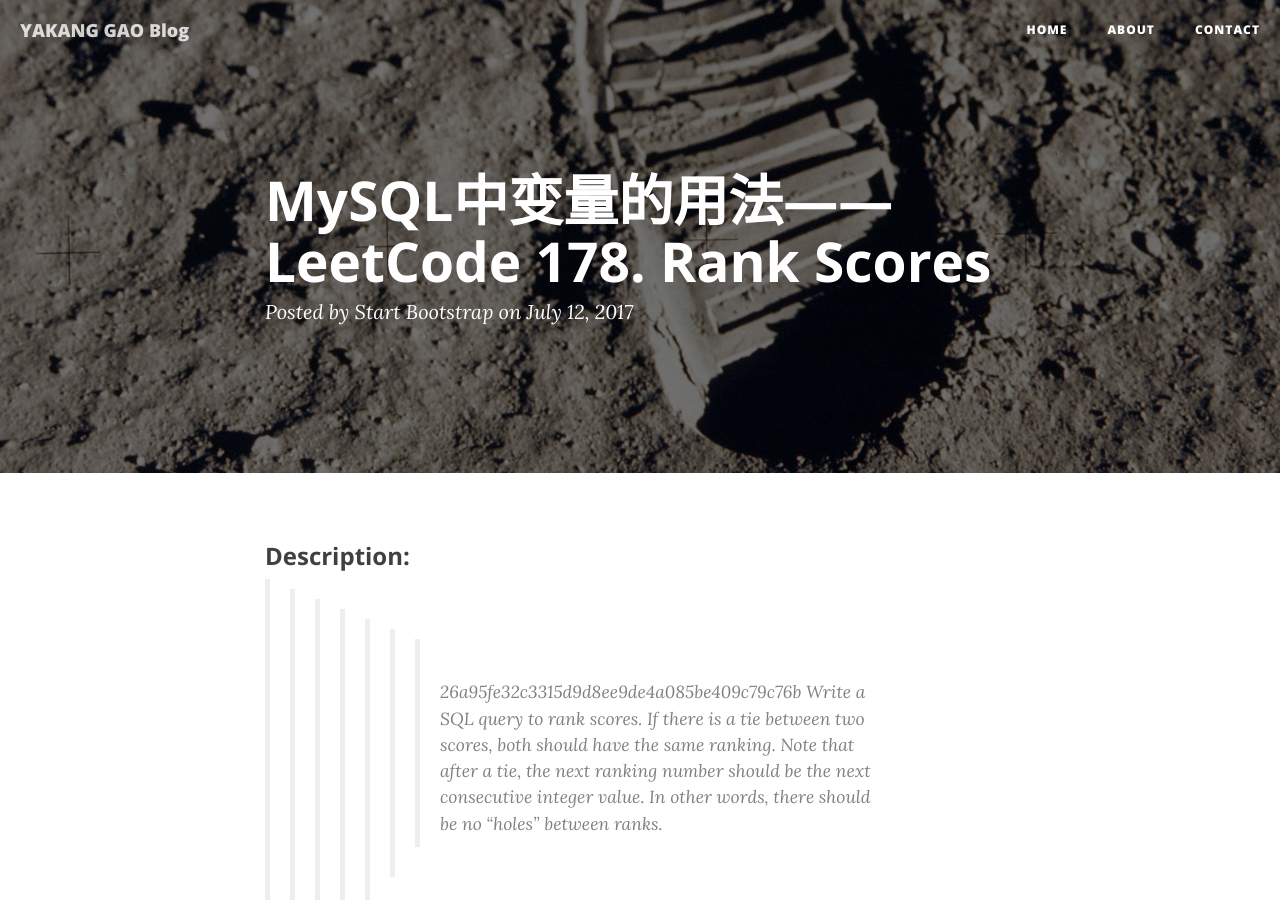
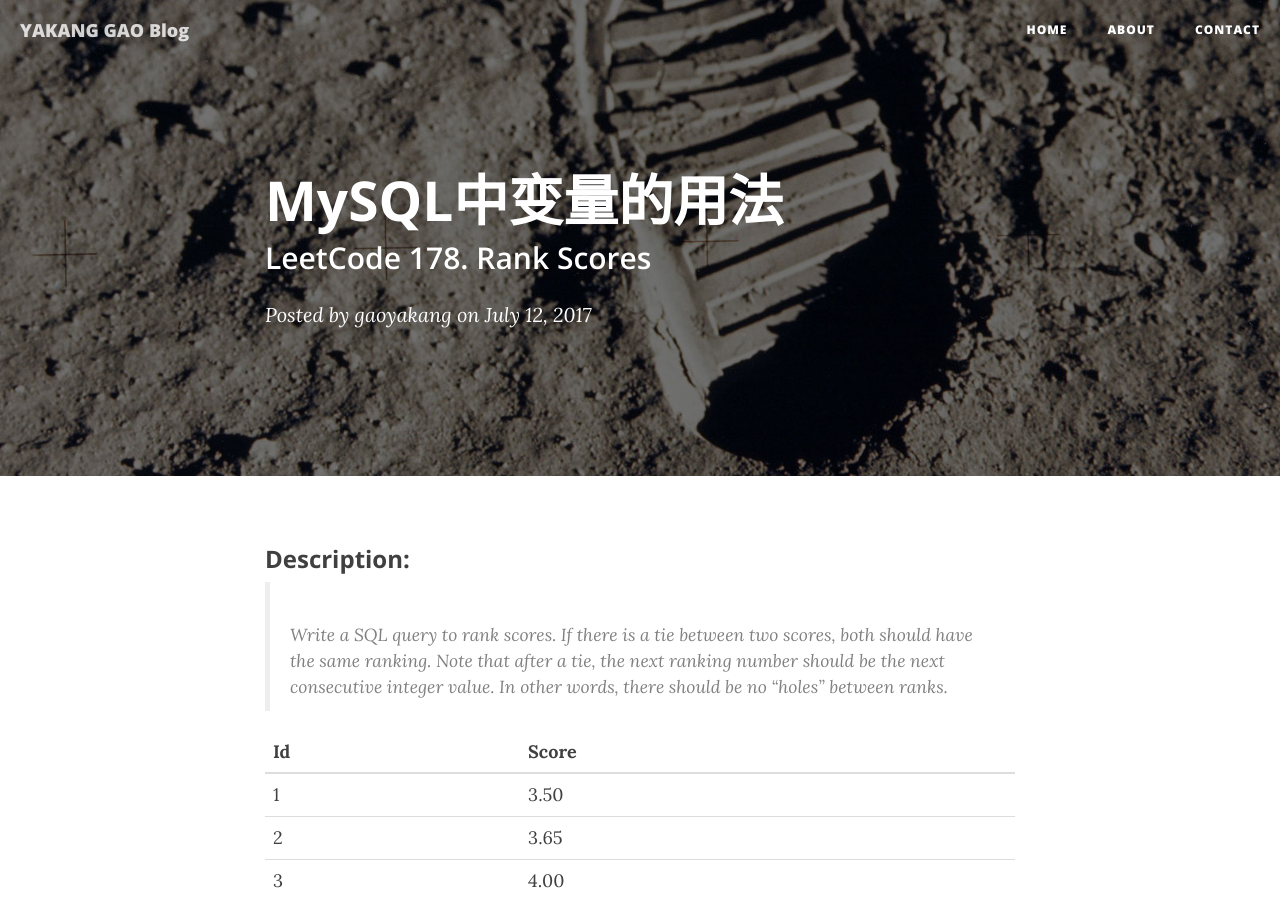
Before and after one commit to rever4433/rever4433.github.io, a Jekyll site: the page built from _posts/2017-07-12-formal-getstart.markdown, in a window 1280 px wide and 900 px high. Built offline with Jekyll 4.4.1, drawn with Linux system fonts in a browser that asks for light colours; nearby versions of some CDN libraries.

Commit message:
添加了一篇文章

```diff
--- a/_posts/2017-07-12-formal-getstart.markdown
+++ b/_posts/2017-07-12-formal-getstart.markdown
@@ -1,14 +1,14 @@
 ---
 layout:     post
-title:      "MySQL中变量的用法——LeetCode 178. Rank Scores"
+title:      "MySQL中变量的用法"
+subtitle:   "LeetCode 178. Rank Scores"
 date:       2017-07-12 18:00:00
-author:     "Start Bootstrap"
+author:     "gaoyakang"
 header-img: "img/post-bg-05.jpg"
 ---
 
 
 ### Description:
->>>>>>> 26a95fe32c3315d9d8ee9de4a085be409c79c76b
 > Write a SQL query to rank scores. If there is a tie between two scores, both should have the same ranking. Note that after a tie, the next ranking number should be the next consecutive integer value. In other words, there should be no "holes" between ranks.
 >
 
```
Also changed, not shown: _posts/2017-07-10-pm-shouldknow-techninques.markdown (added, +76 -0 lines).
